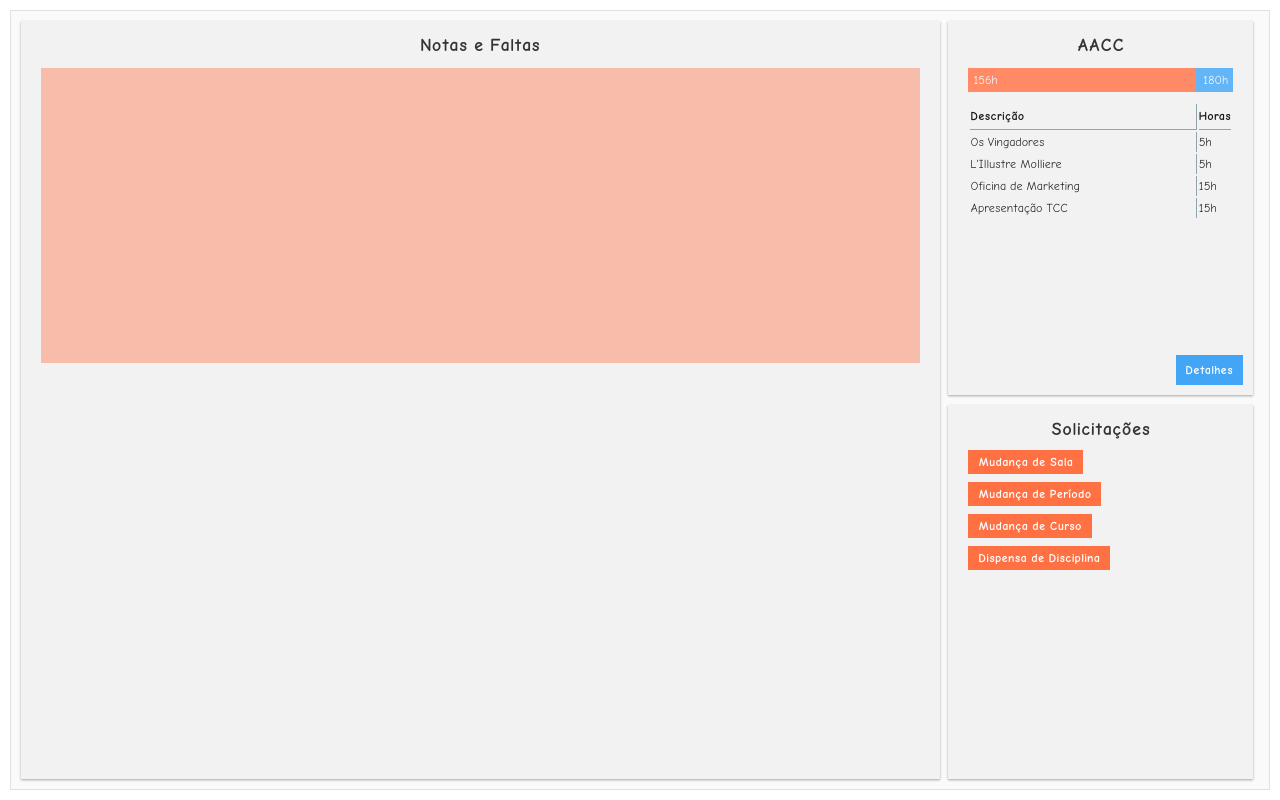
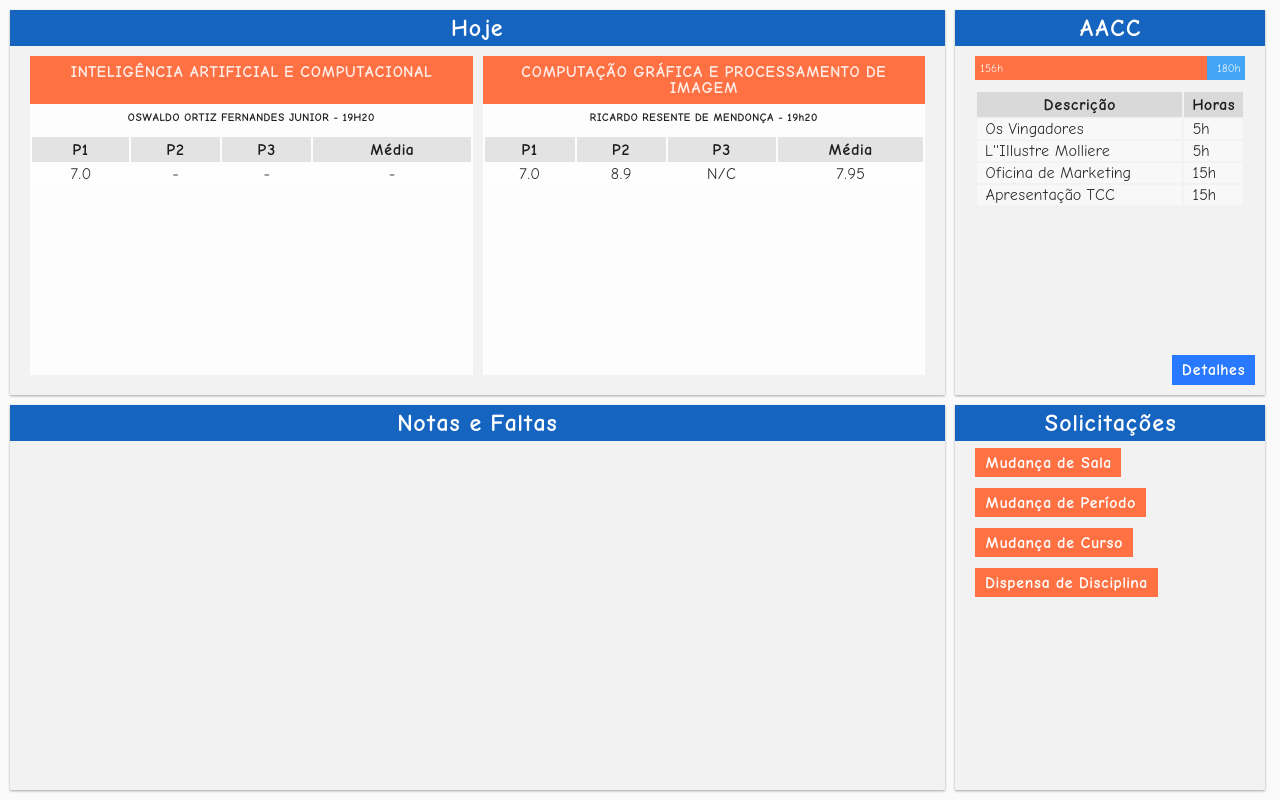
Before and after one commit to paulobrumatti/TARCI, a plain HTML site: page index.html in a window 1280 px wide. Drawn offline with Linux system fonts and the light colour scheme; files whose address does not match are found by name.

Commit message:
Favicon, logo e melhorias no dashboard

```diff
--- a/css/main.css
+++ b/css/main.css
@@ -1,41 +1,23 @@
 /*
 Referência de Cores: https://www.google.com/design/spec/style/color.html#color-color-palette
 
-Cor principal: Deep Orange
-400    #ff7043
-
-50     #fbe9e7
-100    #ffccbc
-200    #ffab91
-300    #ff8a65
-400    #ff7043
-500    #ff5722
-600    #f4511e
-700    #e64a19
-800    #d84315
-900    #bf360c
-A100   #ff9e80
-A200   #ff6e40
-A400   #ff3d00
-A700   #dd2c00
-
-Cor secundária: Blue
-400    #42a5f5
-
-50     #e3f2fd
-100    #bbdefb
-200    #90caf9
-300    #64b5f6
-400    #42a5f5
-500    #2196f3
-600    #1e88e5
-700    #1976d2
-800    #1565c0
-900    #0d47a1
-A100   #82b1ff
-A200   #448aff
-A400   #2979ff
-A700   #2962ff
+Deep Orange       Blue
+400    #ff7043    #42a5f5
+-------------------------
+50     #fbe9e7    #e3f2fd
+100    #ffccbc    #bbdefb
+200    #ffab91    #90caf9
+300    #ff8a65    #64b5f6
+400    #ff7043    #42a5f5
+500    #ff5722    #2196f3
+600    #f4511e    #1e88e5
+700    #e64a19    #1976d2
+800    #d84315    #1565c0
+900    #bf360c    #0d47a1
+A100   #ff9e80    #82b1ff
+A200   #ff6e40    #448aff
+A400   #ff3d00    #2979ff
+A700   #dd2c00    #2962ff
 */
 
 * {
@@ -44,32 +26,30 @@ A700   #2962ff
 	box-sizing: border-box;
 }
 
-html, body, main, section {
+html,body,main,section {
 	width: 100%;
 	height: 100%;
 }
 
 body {
-	padding: 10px;
-	color: rgba(0, 0, 0, .9);
+	color: rgba(0, 0, 0, .87);
 }
 
 main {
 	padding: 10px;
-  	border: 1px solid rgba(0, 0, 0, .1);
 	background-color: rgba(0,0,0, .02);
 	overflow: auto;
 	overflow-x: hidden;
 	min-height: 450px;
 }
 
-@media only screen and (max-device-width : 900px) {
+@media only screen and (max-width : 899px) {
 	main {
 		font-size: 0.75em;
 	}
 }
 
-@media only screen and (min-device-width : 900px) {
+@media only screen and (min-width : 900px) {
 	main {
 		min-width: 800px;
 	}
@@ -85,25 +65,90 @@ ul {
 	background-color: rgba(0,0,0,.03);
 	box-shadow: 0 1px 3px rgba(0,0,0,0.12), 0 1px 2px rgba(0,0,0,0.24);
 	width: 100%;
+	overflow: auto;
 }
 
 .card h2 {
-	text-align: center;
-	opacity: 87%;
+	line-height: 1.5em;
 	font-size: 1.5em;
+	background-color: #1565c0;
+	color: white;
+	margin: -10px -20px 10px;
+}
+
+.card h3 {
+	line-height: 1em;
+	font-size: 1em;
+	padding: 0.5em 1em;
+	height: 3em;
+	background-color: #ff7043;
+	color: white;
+	color: rgba(255, 255, 255, .87);
 	margin-bottom: 10px;
 }
 
-.card-aacc {
-	margin-bottom: 10px;
-	padding-bottom: 45px;
+.card h4 {
+	text-align: center;
+	line-height: 0.7em;
+	font-size: 0.7em;
+	padding: 0 1em;
+	height: 1em;
 }
 
-.card-notasefaltas-grafico {
-	height: 150px;
+.card h2, .card h3 {
+	text-align: center;
+}
+
+#state-login {
+	display: flex;
+	justify-content: center;
+	align-items: center;
 	width: 100%;
-	background-color: #ff8a65;
-	opacity: .5;
+	height: 100%;
+}
+
+.card-login {
+	width: 25%;
+	min-width: 300px;
+}
+
+@media only screen and (max-width : 1199px) {
+	.card-login {
+		width: 30%;
+	}
+}
+
+.card-login-container {
+	display: block;
+	margin: 0 1em;
+}
+
+.form-placeholder {
+	display: block;
+	font-weight: bold;
+	color: rgba(0, 0, 0, .54);
+	font-size: 0.8em;
+}
+
+.form-field {
+	color: rgba(0, 0, 0, .54);
+	width: 100%;
+	padding: 2px 5px;
+  	border: 1px solid rgba(0, 0, 0, .3);
+}
+
+.card-primeiro {
+	margin-bottom: 10px;
+}
+
+.card-hoje-aula {
+	min-height: 150px;
+	width: 100%;
+	background-color: rgba(255, 255, 255, .87);
+}
+
+.card-aacc {
+	padding-bottom: 45px;
 }
 
 .card-aacc-horas {
@@ -117,41 +162,54 @@ ul {
 	float: left;
 	overflow: hidden;
 	color: white;
+	font-size: 0.7em;
 }
 
 .card-aacc-horas-realizadas {
-	background-color: #ff8a65;
+	background-color: #ff7043;
 	padding-left: 5px;
 }
 
 .card-aacc-horas-necessarias {
-	background-color: #64b5f6;
+	background-color: #42a5f5;
 	text-align: right;
 	padding-right: 5px;
 }
 
-@media only screen and (max-device-width : 700px) {
+@media only screen and (max-width : 699px) {
 	.card {
 		width: 100%;
 		margin-bottom: 10px;
 		font-size: 1em;
 	}
+
+	.card-hoje-aula {
+		margin-bottom: 10px;
+	}
 }
 
-@media only screen and (min-device-width : 700px) {
-	.card-notasefaltas {
-		height: 100%;
+@media only screen and (min-width : 700px) {
+	.card-hoje-aula {
+		height: calc(100% - 10px - 36px);
+		width: calc(50% - 5px);
+	}
+
+	.card-hoje-aula2 {
+		float: right;
+	}
+
+	.card-hoje, .card-aacc,
+	.card-notasefaltas,
+	.card-solicitacoes {
+		height: calc(50% - 5px);
 	}
 
 	.card-notasefaltas-grafico {
-		height: 40%;
+		height: 80%;
 	}
 
-	.card-aacc, .card-solicitacoes {
-		height: calc(50% - 5px);
-	}
-
-	.dashboard-right-column, .dashboard-left-column {
+	.dashboard-right-column,
+	.dashboard-left-column {
 		display: inline-block;
 		vertical-align: top;
 		height: 100%;
@@ -166,7 +224,7 @@ ul {
 		width: calc(25% - 5px);
 	}
 
-	.card-aacc-ultimas tbody td {
+	.card-aacc-ultimas td {
 		line-height: 25px;
 	}
 }
@@ -176,16 +234,24 @@ ul {
 }
 
 .button {
+	background-color: #ff7043;
+	border: none;
+	color: white;
+	font-weight: bold;
+	line-height: 20px;
+	padding: 5px 10px;
 	text-decoration: none;
-	padding: 5px 10px;
-	font-weight: bold;
-	background-color: #ff7043;
-	color: white;
-	line-height: 20px;
+	text-overflow: clip ellipsis;
+	white-space: nowrap;
+  	overflow: hidden;
 }
 
-.button-secundary {
-	background-color: #42a5f5;
+.button-secondary {
+	background-color: #2979ff;
+}
+
+.button-fullwidth {
+	width: 100%;
 }
 
 .button-floating {
@@ -199,21 +265,30 @@ ul {
 	width: 100%;
 }
 
-.table td:first-child {
-	border-right: 1px solid #90a4ae;
+.table td,
+.table th {
+	padding: 0 0.5em;
 }
 
-.table thead td {
-	line-height: 25px;
-	font-weight: bold;
-	border-bottom: 1px solid #90a4ae;
+.table td:last-child,
+.table th:last-child {
+	border-right: none;
 }
 
-.table tbody tr {
-	line-height: 20px;
+.table thead th {
+	background-color: rgba(0, 0, 0, .1);
+	line-height: 25px;
 }
 
-@media only screen and (max-device-width : 700px) {
+.table tbody td {
+	line-height: 20px;
+	background-color: rgba(255,255,255,0.4);
+}
+.table-centered {
+	text-align: center;
+}
+
+@media only screen and (max-width : 699px) {
 	.button, .table thead td {
 		font-size: 1.2em;
 	}
--- a/index.html
+++ b/index.html
@@ -3,21 +3,86 @@
 <head>
   <meta charset="UTF-8">
   <title>TARCI</title>
+  <meta name="viewport" content="width=device-width, initial-scale=1">
   <!--link rel="stylesheet" href="css/normalize.css"-->
   <link rel="stylesheet" href="css/font.css">
   <link rel="stylesheet" href="css/main.css">
 </head>
 <body>
   <main>
-    <section class="state-dashboard">
+    <!--section id="state-login">
+      <form action="#state-dashboard" method="POST" class="card card-login">
+        <img src="img/uscs-logo.svg" alt="Universidade de São Caetano do Sul" width="100%">
+        <label class="card-login-container">
+          <span class="form-placeholder">Matrícula (RA)</span>
+          <input type="text" required name="login" class="form-field" pattern="\d{5,6}(-\d)?">
+        </label>
+        <label class="card-login-container">
+          <span class="form-placeholder">Senha (CPF)</span>
+          <input type="text" required name="password" class="form-field">
+        </label>
+        <button type="submit" class="button button-secondary button-fullwidth">Entrar</button>
+      </form>
+    </section-->
+
+
+    <section id="state-dashboard">
       <div class="dashboard-left-column">
+        <div class="card card-hoje card-primeiro">
+          <h2>Hoje</h2>
+          <div class="card-hoje-aula card-hoje-aula2">
+            <h3>COMPUTAÇÃO GRÁFICA E PROCESSAMENTO DE IMAGEM</h3>
+            <h4>RICARDO RESENTE DE MENDONÇA - 19h20</h4>
+            <table class="table table-centered">
+              <thead>
+                <tr>
+                  <th>P1</th>
+                  <th>P2</th>
+                  <th>P3</th>
+                  <th>Média</th>
+                </tr>
+              </thead>
+              <tbody>
+                <tr>
+                  <td>7.0</td>
+                  <td>8.9</td>
+                  <td>N/C</td>
+                  <td>7.95</td>
+                </tr>
+              </tbody>
+            </table>
+          </div>
+          <div class="card-hoje-aula card-hoje-aula1">
+            <h3>INTELIGÊNCIA ARTIFICIAL E COMPUTACIONAL</h3>
+            <h4>OSWALDO ORTIZ FERNANDES JUNIOR - 19H20</h4>
+            <table class="table table-centered">
+              <thead>
+                <tr>
+                  <th>P1</th>
+                  <th>P2</th>
+                  <th>P3</th>
+                  <th>Média</th>
+                </tr>
+              </thead>
+              <tbody>
+                <tr>
+                  <td>7.0</td>
+                  <td>-</td>
+                  <td>-</td>
+                  <td>-</td>
+                </tr>
+              </tbody>
+            </table>
+          </div>
+          <!--div class="card-hoje-aula card-hoje-aulaunica"></div-->
+        </div>
         <div class="card card-notasefaltas">
           <h2>Notas e Faltas</h2>
           <div class="card-notasefaltas-grafico"></div>
         </div>
       </div>
       <div class="dashboard-right-column">
-        <div class="card card-aacc">
+        <div class="card card-aacc card-primeiro">
           <h2>AACC</h2>
           <ul class="card-aacc-horas">
             <li class="card-aacc-horas-realizadas" style="width: 86%;" title="156 horas">
@@ -30,8 +95,8 @@
           <table class="table">
             <thead>
               <tr>
-                <td>Descrição</td>
-                <td width="20px">Horas</td>
+                <th>Descrição</th>
+                <th width="20px">Horas</th>
               </tr>
             </thead>
             <tbody>
@@ -40,7 +105,7 @@
                 <td>5h</td>
               </tr>
               <tr>
-                <td>L'Illustre Molliere</td>
+                <td>L''Illustre Molliere</td>
                 <td>5h</td>
               </tr>
               <tr>
@@ -57,15 +122,23 @@
               </tr>
             </tbody>
           </table>
-          <a href="javascript:void()" class="button button-secundary button-floating">Detalhes</a>
+          <a href="javascript:void()" class="button button-secondary button-floating">Detalhes</a>
         </div>
         <div class="card card-solicitacoes">
           <h2>Solicitações</h2>
           <ul>
-            <li class="card-solicitacoes-sala"><a href="javascript:void();" class="button">Mudança de Sala</a></li>
-            <li class="card-solicitacoes-periodo"><a href="javascript:void();" class="button">Mudança de Período</a></li>
-            <li class="card-solicitacoes-curso"><a href="javascript:void();" class="button">Mudança de Curso</a></li>
-            <li class="card-solicitacoes-disciplina"><a href="javascript:void();" class="button">Dispensa de Disciplina</a></li>
+            <li>
+              <a href="javascript:void();" class="button">Mudança de Sala</a>
+            </li>
+            <li>
+              <a href="javascript:void();" class="button">Mudança de Período</a>
+            </li>
+            <li>
+              <a href="javascript:void();" class="button">Mudança de Curso</a>
+            </li>
+            <li>
+              <a href="javascript:void();" class="button">Dispensa de Disciplina</a>
+            </li>
           </ul>
         </div>
       </div>
@@ -92,16 +165,11 @@
   </script>
 
   <script type="text/html" class="template" id="template-login">
-    <section class="state-login">
-      <form action="">
-        <input type="text" name="login">
-        <input type="text" name="password">
-        <button type="submit">Entrar</button>
-      </form>
-    </section>
+
   </script>
 
-  <script type="text/html" class="template" id="template-dashboard"></script>
+  <script type="text/html" class="template" id="template-dashboard">
+  </script>
   <script type="text/html" class="template" id="template-notasefaltas"></script>
   <script type="text/html" class="template" id="template-aacc"></script>
   <script type="text/html" class="template" id="template-solicitacao"></script>
```
Also changed, not shown: favicon.ico (added), img/uscs-logo.svg (added), 2 other files.
